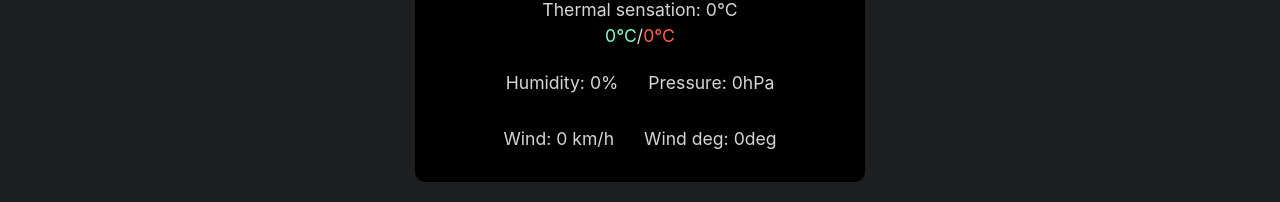
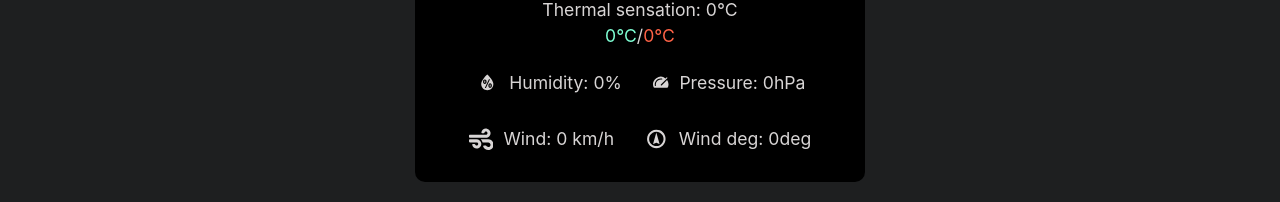
Before and after one commit to RodrigoLV9/weather-app, a React (Vite) app: page / in a window 1280 px wide. Shown: the part 689-891 px from the top of the page. Built offline with nearby package versions, Linux system fonts and the light colour scheme; no server answers.

Commit message:
feat(WeatherDetails): Add icons for WeatherDetails component

```diff
--- a/src/components/Daily/Daily.tsx
+++ b/src/components/Daily/Daily.tsx
@@ -144,6 +144,7 @@ export const Daily: React.FC = () => {
 
   useEffect(() => {
     const fetchForecast = async () => {
+      if(place){
         try {
           const response = await fetch(
             `https://api.open-meteo.com/v1/forecast?latitude=${place?.lat}&longitude=${place?.lon}&daily=temperature_2m_max,temperature_2m_min,weathercode,sunrise,sunset&timezone=auto`
@@ -153,6 +154,8 @@ export const Daily: React.FC = () => {
         } catch (error) {
           console.error('Error fetching daily forecast:', error);
         }
+      }
+
     };
     fetchForecast();
   }, [place]);
--- a/src/components/Search.tsx
+++ b/src/components/Search.tsx
@@ -13,7 +13,7 @@ interface Place {
 }
 
 export const Search: React.FC = () => {
-  const {place,setPlace } = usePlace();
+  const {setPlace } = usePlace();
   const [places, setPlaces] = useState<Place[]>([]);
   const [searchTerm, setSearchTerm] = useState<string>('');
   const loc_ref = useRef<HTMLInputElement>(null);
@@ -25,7 +25,7 @@ export const Search: React.FC = () => {
   const handleChange = (event: React.ChangeEvent<HTMLInputElement>) => {
     setSearchTerm(event.target.value);
     const selectedPlace = places.find(place => `${place.name}, ${place.state}, ${place.country}` === event.target.value);
-    console.log(setSearchTerm)
+    /* console.log(setSearchTerm) */
     if (selectedPlace) {
       setPlace({
         city: selectedPlace.name,
--- a/src/components/WeatherCard/WeatherDetails.tsx
+++ b/src/components/WeatherCard/WeatherDetails.tsx
@@ -1,4 +1,9 @@
 import React from 'react'
+import { PiSpeedometerFill } from "react-icons/pi";
+import { WiHumidity } from "react-icons/wi";
+import { FaWind } from "react-icons/fa";
+import { WiWindDeg } from "react-icons/wi";
+
 interface DetailsValues{
     humidity?:number,
     pressure?:number,
@@ -9,15 +14,19 @@ export const WeatherDetails:React.FC<DetailsValues> = ({humidity=0,pressure=0,wi
   return (
     <section className="weatherDetails">
         <div className="weatherDetails__item">
+            <WiHumidity className='weatherDetails__item-icon'/>
             <p>Humidity: {humidity}%</p>
         </div>
         <div className="weatherDetails__item">
+            <PiSpeedometerFill />
             <p>Pressure: {pressure}hPa</p>
         </div>
         <div className="weatherDetails__item">
+            <FaWind className='weatherDetails__item-icon'/>
             <p>Wind: {wind_speed} km/h</p>
         </div>
         <div className="weatherDetails__item">
+            <WiWindDeg className='weatherDetails__item-icon'/>
             <p>Wind deg: {wind_deg}deg</p>
         </div>
     </section>
--- a/src/components/WeatherCard/WeatherHeader.tsx
+++ b/src/components/WeatherCard/WeatherHeader.tsx
@@ -1,16 +1,14 @@
-import React, {useState, useEffect} from 'react'
+import React, {useEffect} from 'react'
 import { FaLocationDot } from "react-icons/fa6";
 import { usePlace } from '../Context/ContextPlace';
 const key_ipinfo=import.meta.env.VITE_AK_IPINFO
 export const WeatherHeader:React.FC = () => {
-  const [location, setLocation]=useState('')
   const {place, setPlace}=usePlace()
 
   useEffect(()=>{
     const fetchLocationData= async ()=>{
       const rawData=await fetch(`https://ipinfo.io/json?token=${key_ipinfo}`)
       const data=await rawData.json()
-      setLocation(data.loc)
       const [lat,lon]=data.loc.split(',')
       setPlace({
         city:data.city,
@@ -20,12 +18,9 @@ export const WeatherHeader:React.FC = () => {
         lat:lat,
 
       })
-      console.log(place?.lon)
-
     }
     fetchLocationData()
   },[setPlace])
-  console.log(location)
   return (
     <section className='weatherHeader'>
         <div className='weatherHeader__time'>
--- a/src/styles/WeatherCard.css
+++ b/src/styles/WeatherCard.css
@@ -73,4 +73,10 @@
 }
 .weatherDetails__item{
     display: flex;
+    align-items: center;
+    justify-content: center;
+    gap:10px
 }
+.weatherDetails__item-icon{
+    font-size: 1.4em;
+}
```
Lines whose indentation alone changed are shown as unchanged.
